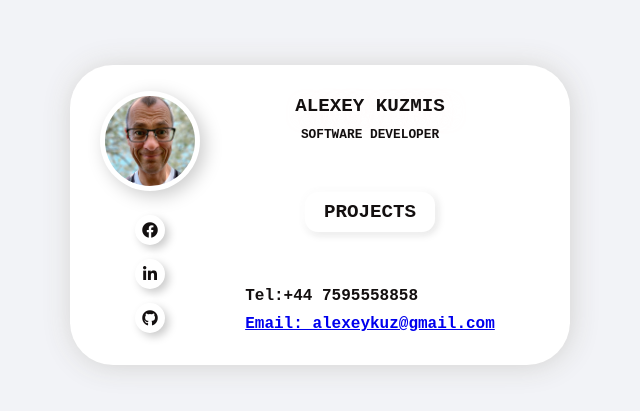
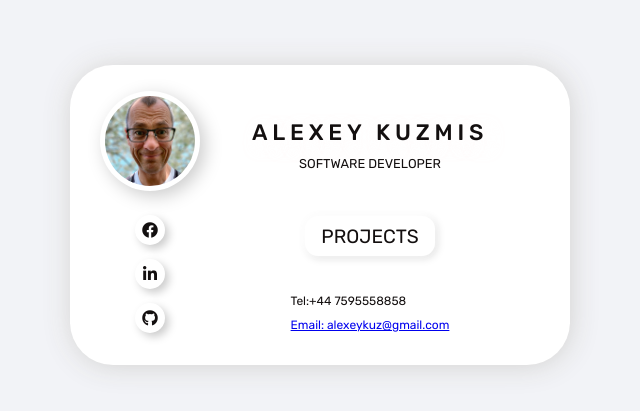
Before and after one commit to alexeykuz-sys/businessCard, a plain HTML site: page index.html in a window 1280 px wide. Shown: the part 185-596 px from the top of the page, without its empty margins (320-960 px from the left). Drawn offline with Linux system fonts and the light colour scheme.

Commit message:
edit fonts

```diff
--- a/style.css
+++ b/style.css
@@ -1,8 +1,11 @@
+@import url('https://fonts.googleapis.com/css2?family=Rubik:wght@400;500&display=swap');
+
 * {
   margin: 0;
   padding: 0;
   box-sizing: border-box;
-  font-family: "Courier New", Courier, monospace;
+  font-family: "Rubik", Courier, monospace;
+  font-weight: 400;
 }
 
 body {
@@ -66,8 +69,8 @@ body {
   transform: translate(-50%,-50%);
   display: flex;
   align-items: center;
-  justify-content: space-between;
   flex-direction: column;
+  margin-top: 24px;
 }
 .text-wrapper {
 
@@ -78,20 +81,22 @@ body {
 }
 
 .text-wrapper .name {
-  margin-bottom: 10px;
+
   color: #130f0f;
-  font-size: 1.2rem;
-  font-weight: 800;
+  font-size: 1.4rem;
+  font-weight: 500;
+  letter-spacing: .3rem;
   text-transform: uppercase;
   text-shadow: 6px 6px 15px rgba(255, 253, 253, 0.5),
     6px -6px 15px rgba(255, 255, 255, 0.8);
+    margin-bottom: 10px;
 }
 
 .text-wrapper .about{
-    margin-bottom: 50px;
+    margin-bottom: 45px;
   color: #130f0f;
   font-size: .8rem;
-  font-weight: 800;
+  font-weight: 400;
   text-transform: uppercase;
 }
 .project-button {
@@ -153,15 +158,15 @@ body {
 }
 
 .contact-buttons {
-  margin-top:50px;
+  margin-top:33px;
   display: flex;
   flex-direction: column;
 }
 
 .contact-tel,
 .contact-email {
-  font-size: 1rem;
+  font-size: .75rem;
   color: #130f0f;
   padding: 5px;
-  font-weight: 600;
+  font-weight: 300;
 }
```
